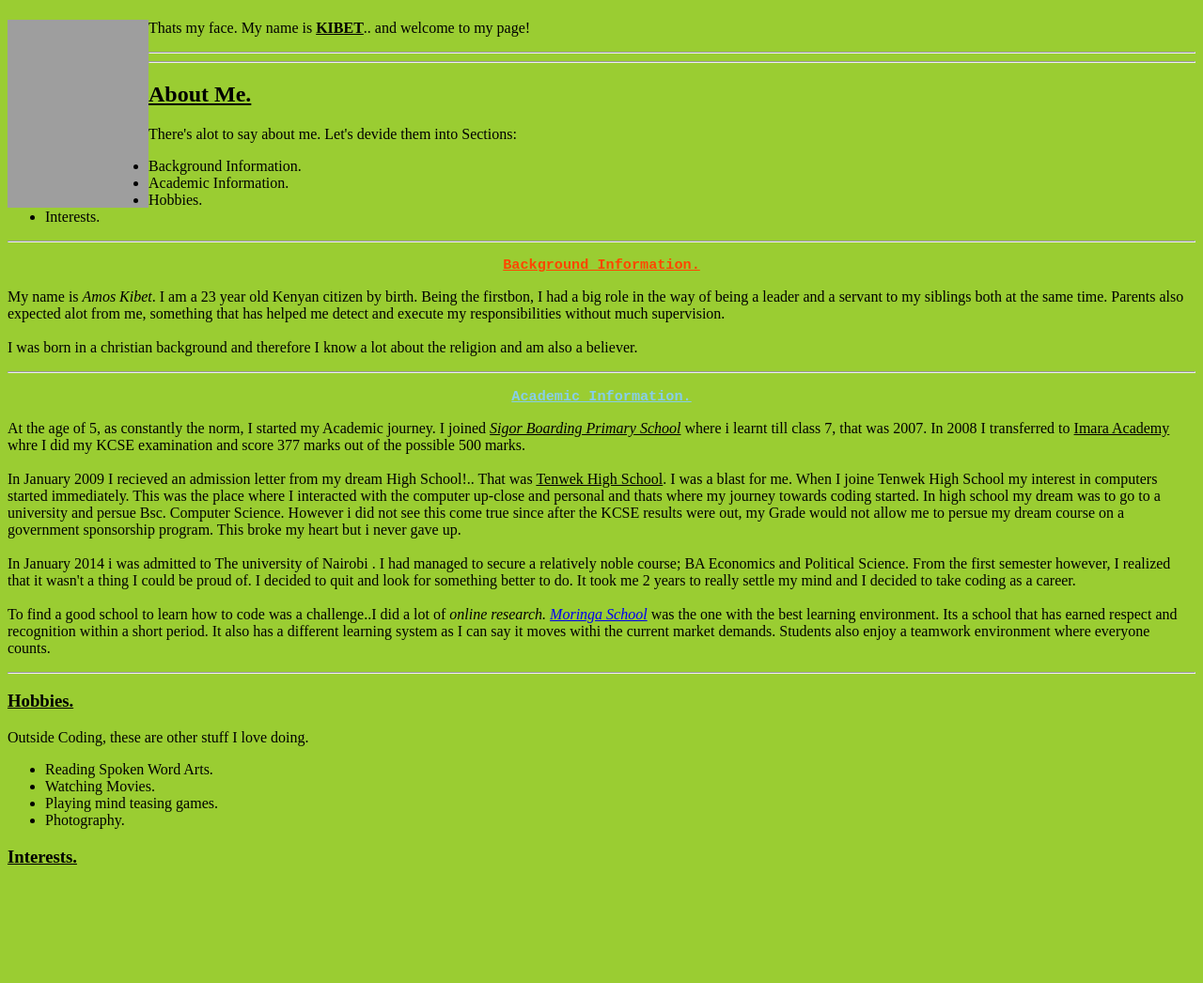
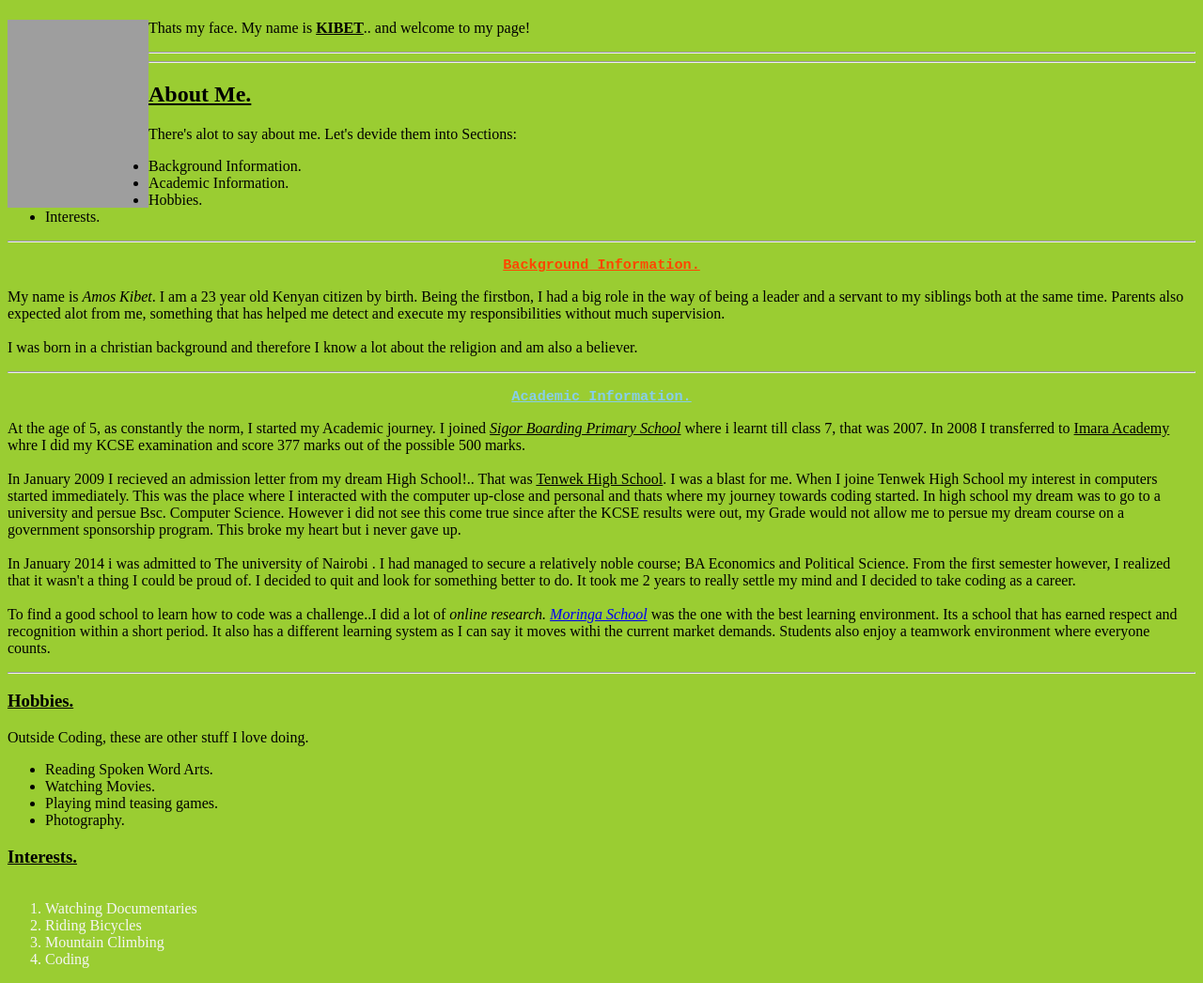
Before and after one commit to kibet24/my-portfolio, a plain HTML site: page index.html in a window 1280 px wide. Shown: the whole page at 94% size. Before the commit the page ends 942 px from the top, so only its background shows below. Drawn offline with Linux system fonts and the light colour scheme; grey boxes are pictures that could not be loaded.

Commit message:
Change the color and font

```diff
--- a/css/styles.css
+++ b/css/styles.css
@@ -17,3 +17,8 @@ img {
   color: skyblue;
   font-family: monospace;
 }
+.ordered{
+  color: whitesmoke;
+  float: left;
+
+}
--- a/index.html
+++ b/index.html
@@ -60,6 +60,14 @@
       </ul>
     <h3><u>Interests.</u></h3>
     <p></p>
+     <ol class="ordered">
+       <li>Watching Documentaries</li>
+       <li>Riding Bicycles</li>
+       <li>Mountain Climbing</li>
+       <li>Coding</li>
+
+     </ol>
+
     </div>
   </body>
 </html>
```
